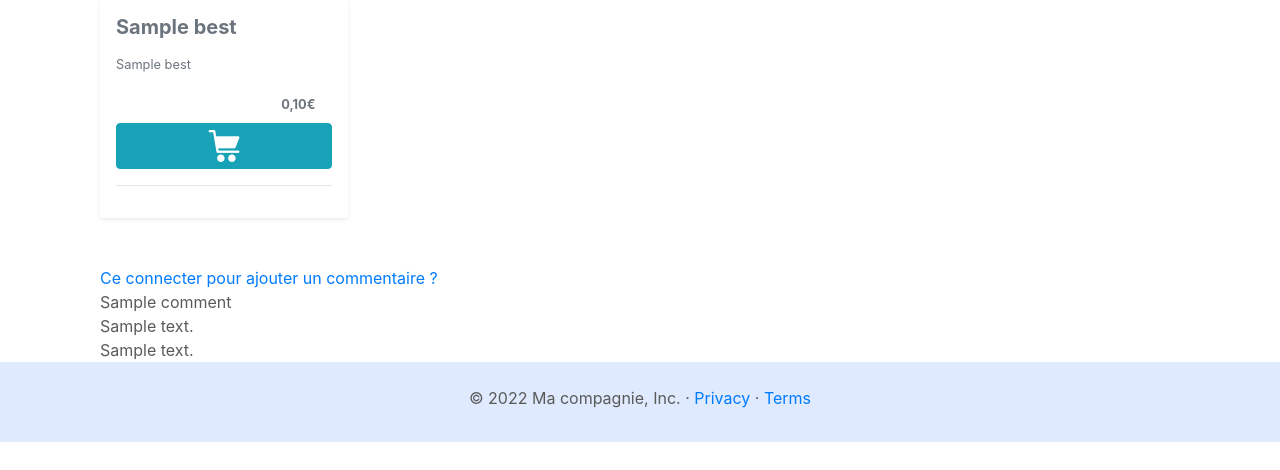
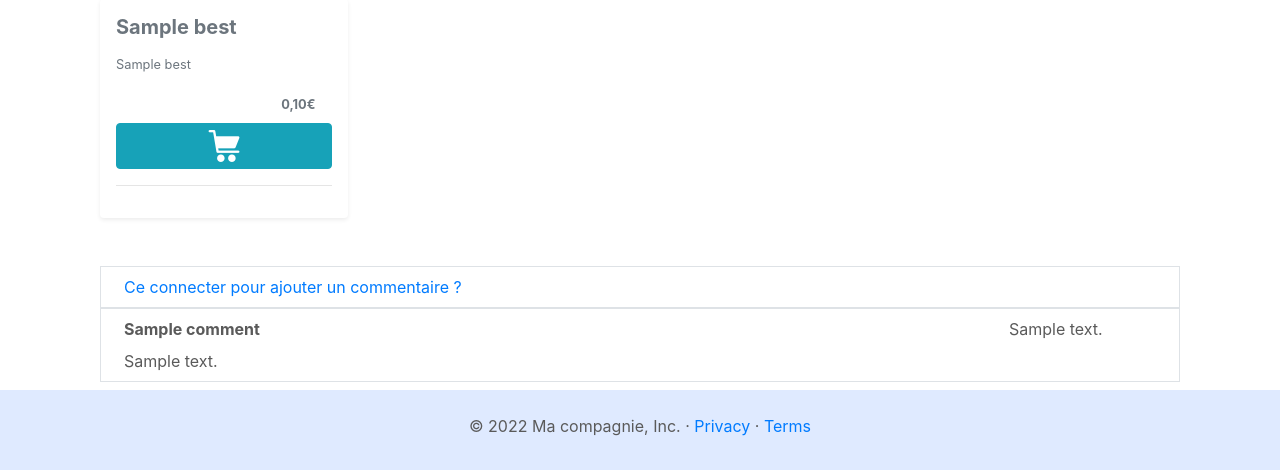
Before and after one commit to Szczapa/Projet_Etude_Symfony_Ecommerce, a Symfony app: template templates/product/show.html.twig in a window 1280 px wide. Shown: the part 820-1290 px from the top of the page. Before the commit the page ends 1262 px from the top, so only its background shows below. Run offline with Twig, Linux system fonts and the light colour scheme; the template is opened without the code that fills it: most values are stand-ins (such as "Sample title", 1, 10 or a date in 2020); grey boxes marked "Sample" are stand-in pictures; some libraries are stand-ins or nearby versions.

Commit message:
Update show.html.twig

```diff
--- a/templates/product/show.html.twig
+++ b/templates/product/show.html.twig
@@ -55,6 +55,7 @@
         </div>
      {% endif %}
 
+<div class="container">
     {# Système de commentaire  #}
     {% if comments |length != 0 %}
 
@@ -76,27 +77,42 @@
             {% endfor %}
 
             {% else %}
+            <div class="mb-2">
+            <div class ="border p-2 row" >
+                <div class ="col-12">
+                    <a href="{{path('app_login')}}">Ce connecter pour ajouter un commentaire ?</a>
+                </div>
+            </div>
 
-            <a href="{{path('app_login')}}">Ce connecter pour ajouter un commentaire ?</a>
-             <br>
             {% for com in comments %}
-            {{com.title}}        <br>
-            {{com.comment}}<br>
-            {{com.note}}<br>
+            <div class="border p-2 row">
+                <div class ="col-10"><strong> {{com.title}} </strong></div>
+                <div class ="col-2">{{com.note}}</div>
+                <div class="col-12 mt-2">{{com.comment}}</div>
+            </div>
             {% endfor %}
-
+            </div>
             {% endif %}
 
 
         {%else%}
             {% if commentStatut == 1  %}
-                Ajouter un commentaire <br>
-                {{form(form)}}
+            <div class="mb-2">
+                <div class="border p-2 row">
+                    <div class="col-12">
+                        Ajouter un commentaire <br>
+                        {{form(form)}}
+                    </div>
+                    div
+                </div>
+            </div>
+
                  Aucun commentaire disponible
                 {% else %}
                 <a href="{{path('app_login')}}">Ce connecter pour ajouter un commentaire ?</a>
                  Aucun commentaire disponible
             {% endif %}
      {% endif %}
+     </div>
 </div>
 {% endblock %}
```
